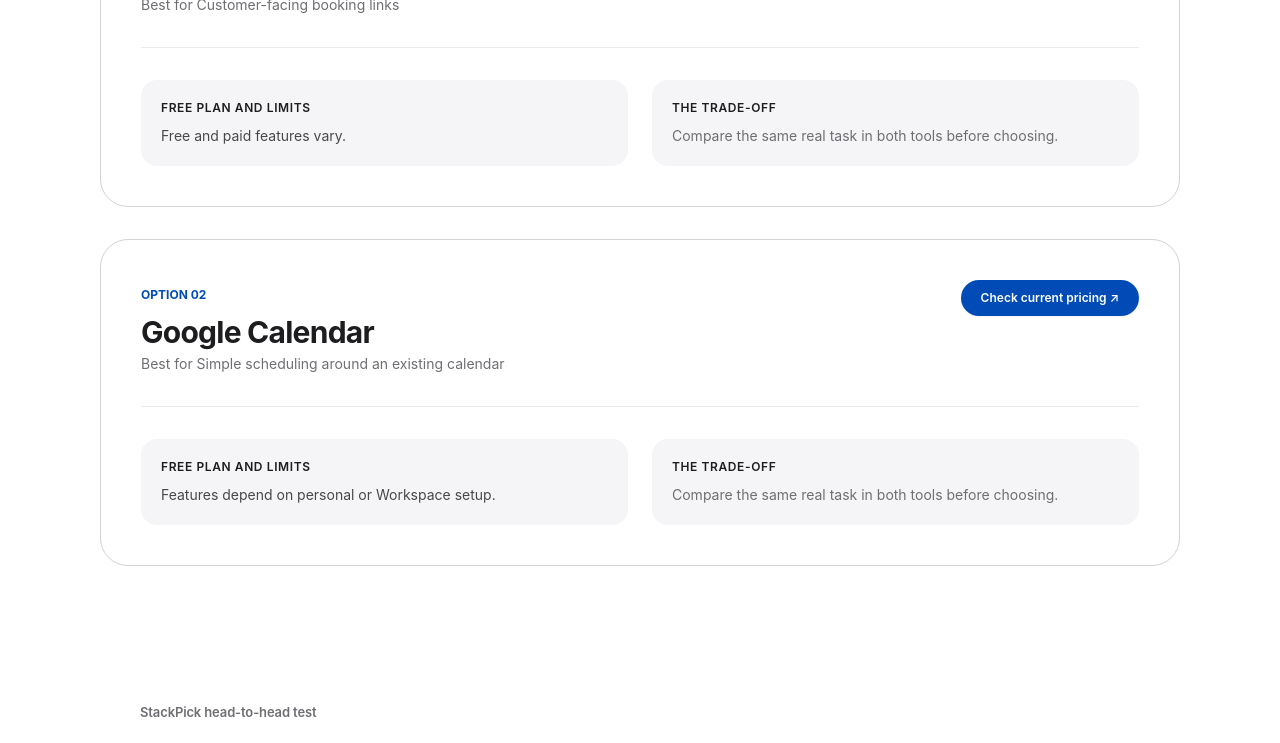
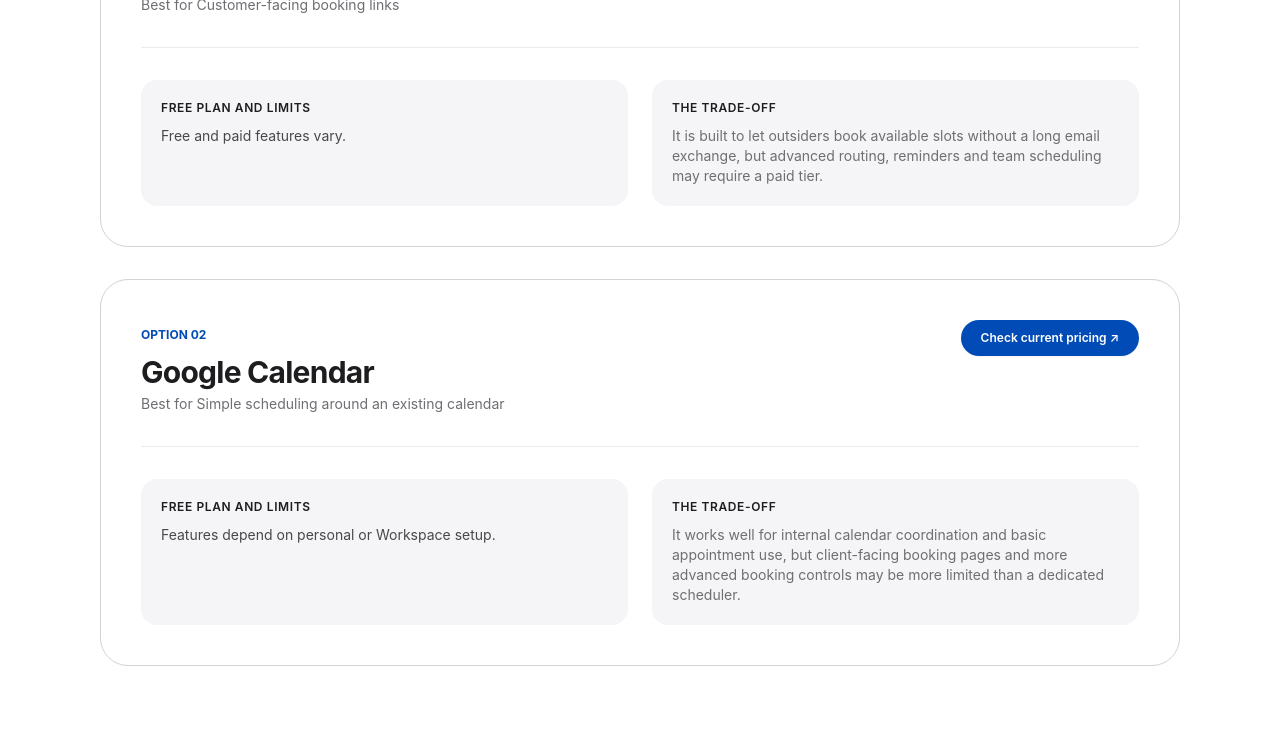
Before and after one commit to LinukaBandara/StackPick, a Next.js app: page /best/calendly-vs-google-calendar in a window 1280 px wide. Shown: the part 1560-2303 px from the top of the page. Built offline with nearby package versions, Linux system fonts and the light colour scheme; no server answers.

Commit message:
Improve calendly-vs-google-calendar comparison decision guidance

```diff
--- a/app/best/calendly-vs-google-calendar/page.tsx
+++ b/app/best/calendly-vs-google-calendar/page.tsx
@@ -15,10 +15,10 @@ export default function Page() {
       intro="Compare Calendly and Google Calendar for appointment booking, availability, client experience and how much scheduling infrastructure you actually need."
       pricingNote="Pricing, limits and included features can change. Check the providers' current plans before making a decision."
       tools={[
-        { name: "Calendly", bestFor: "Customer-facing booking links", freeOption: "Free and paid features vary.", tradeoff: "Compare the same real task in both tools before choosing.", url: "https://calendly.com/" },
-        { name: "Google Calendar", bestFor: "Simple scheduling around an existing calendar", freeOption: "Features depend on personal or Workspace setup.", tradeoff: "Compare the same real task in both tools before choosing.", url: "https://calendar.google.com/" },
+        { name: "Calendly", bestFor: "Customer-facing booking links", freeOption: "Free and paid features vary.", tradeoff: "It is built to let outsiders book available slots without a long email exchange, but advanced routing, reminders and team scheduling may require a paid tier.", url: "https://calendly.com/" },
+        { name: "Google Calendar", bestFor: "Simple scheduling around an existing calendar", freeOption: "Features depend on personal or Workspace setup.", tradeoff: "It works well for internal calendar coordination and basic appointment use, but client-facing booking pages and more advanced booking controls may be more limited than a dedicated scheduler.", url: "https://calendar.google.com/" },
       ]}
-      bottomLine="There is no universal winner. The better tool is the one that handles your normal workflow with less friction at the price you can justify. Test the same job in both products before switching."
+      bottomLine="Use Google Calendar if you mainly need to coordinate your own schedule or arrange meetings manually. Use Calendly if clients or prospects should book from a link within rules you control. Test time zones, buffers, cancellation, reminders and team availability before choosing."
     >
       <section className="bg-white">
         <div className="sp-container py-16 sm:py-20">
```
